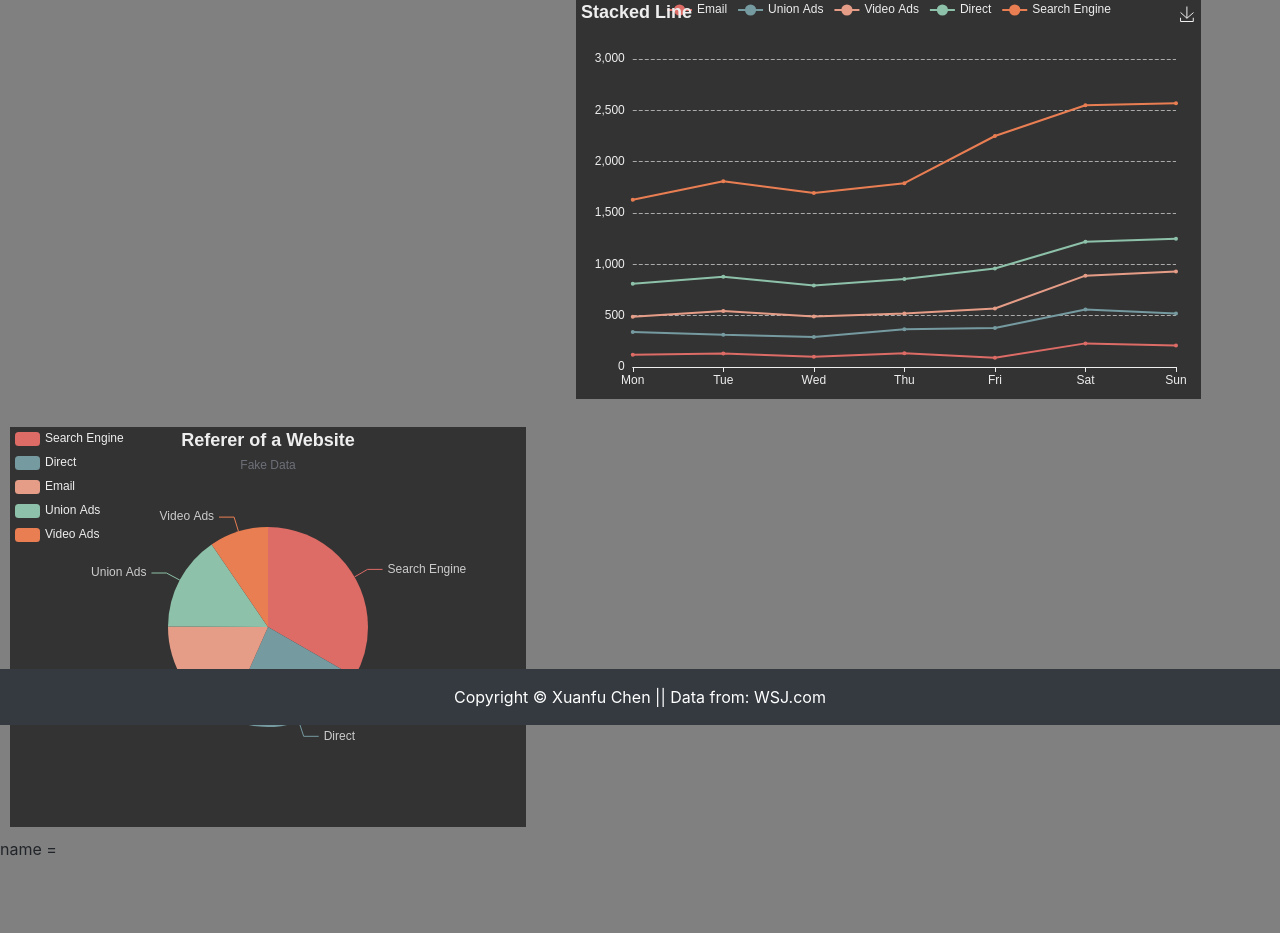
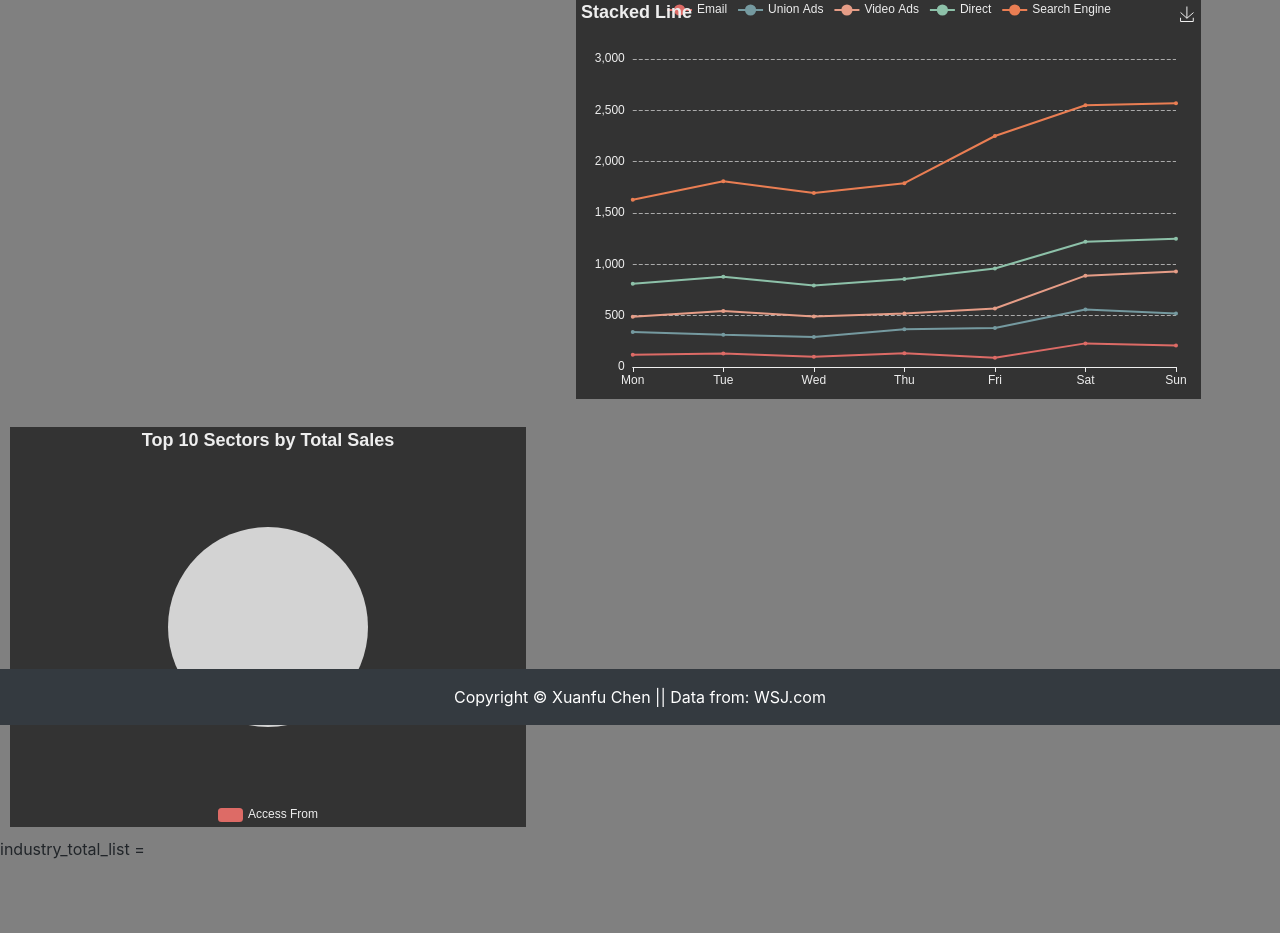
Before and after one commit to xuanfuchen/Data_visualization, a Django app: template stock_visualization/nasdaq_stock/templates/contents/main.html in a window 1280 px wide. Shown: the part 75-1008 px from the top of the page. Run offline with Django 4.2, Linux system fonts and the light colour scheme; the template is opened without the code that fills it, so the values that code supplies are empty; some libraries are stand-ins or nearby versions.

Commit message:
pie chart on home page done
-top ten sectors pie chart done

```diff
--- a/stock_visualization/nasdaq_stock/templates/contents/main.html
+++ b/stock_visualization/nasdaq_stock/templates/contents/main.html
@@ -50,7 +50,7 @@ Data Visualization
     <div class="col-md-6" id=""></div>
 </div>
 
-name = {{ name | safe }}
+industry_total_list = {{ industry_total_list | safe }}
 
 <!--------------------------------------------------- charts --------------------------------------------------->
 
@@ -72,14 +72,14 @@ name = {{ name | safe }}
     // set options fo the chart
     var option = {
         title: {
-            text: "Top 10 companies by sales in 2021"
+            text: "Top 10 Companies by Sales in 2021"
         },
         tooltip: {
             show: true,
             trigger: 'axis',
             axisPointer: {
                 type: 'shadow'
-            }
+            },
         },
         legend: {
             data: [""]
@@ -93,7 +93,7 @@ name = {{ name | safe }}
                     var val = Math.abs(value)
                     var oneBillion = 1000000000;
                     if (val >= oneBillion) {
-                        val = (val / oneBillion).toFixed(0) + ' B'
+                        val = '$ ' + (val / oneBillion).toFixed(0) + 'B'
                     }
                     return val;
                 }
@@ -199,31 +199,26 @@ name = {{ name | safe }}
     var myChart = echarts.init(chartDom, 'better_dark');
     var option;
 
+    var sector_total_list = {{ sector_total_list | safe }}
+
     option = {
         title: {
-            text: 'Referer of a Website',
-            subtext: 'Fake Data',
+            text: 'Top 10 Sectors by Total Sales',
             left: 'center'
         },
         tooltip: {
             trigger: 'item'
         },
         legend: {
-            orient: 'vertical',
-            left: 'left'
+            orient: 'horizontal',
+            bottom: '0px',
         },
         series: [
             {
                 name: 'Access From',
                 type: 'pie',
                 radius: '50%',
-                data: [
-                    { value: 1048, name: 'Search Engine' },
-                    { value: 735, name: 'Direct' },
-                    { value: 580, name: 'Email' },
-                    { value: 484, name: 'Union Ads' },
-                    { value: 300, name: 'Video Ads' }
-                ],
+                data: sector_total_list,
                 emphasis: {
                     itemStyle: {
                         shadowBlur: 10,
```
Also changed, not shown: stock_visualization/nasdaq_stock/views.py (+20 -3 lines).
